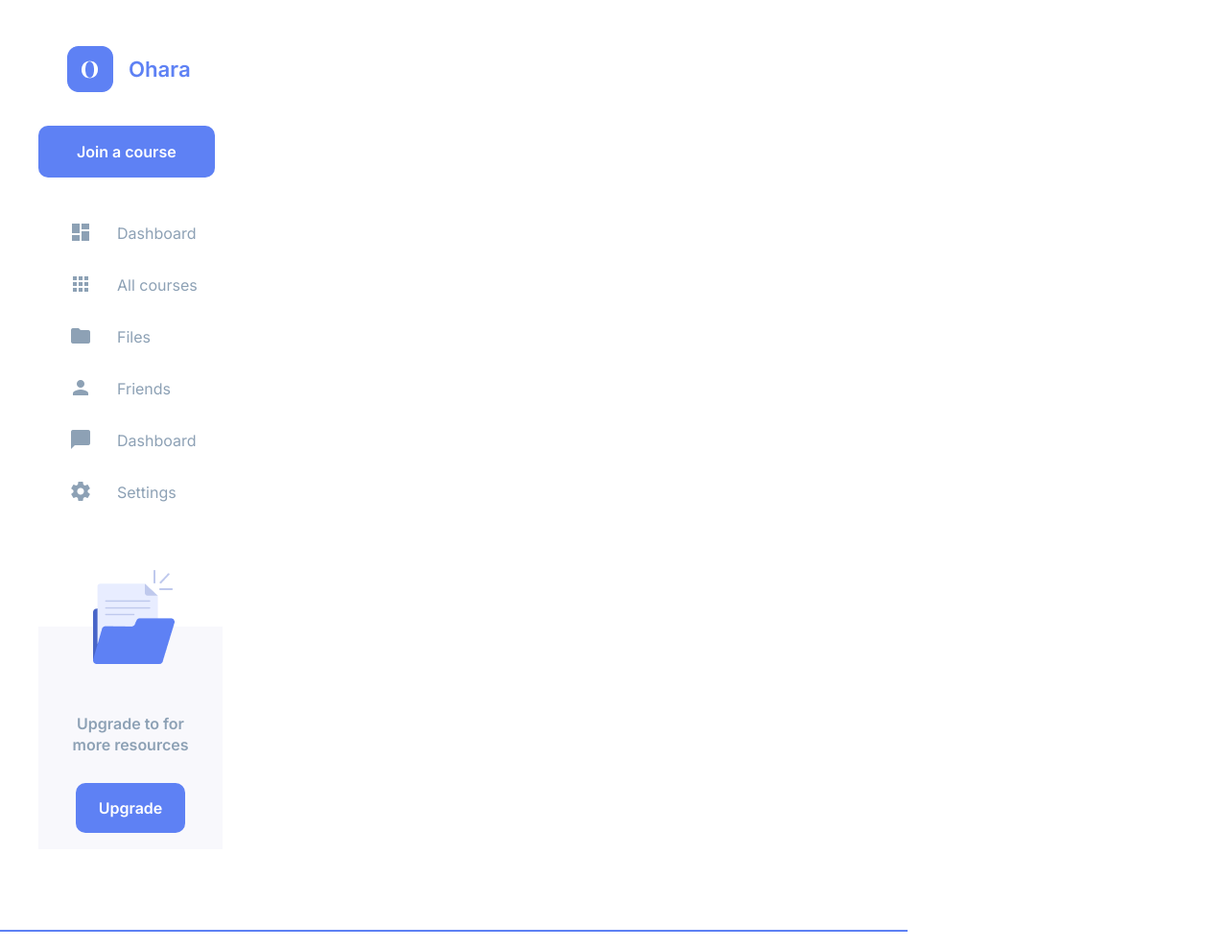
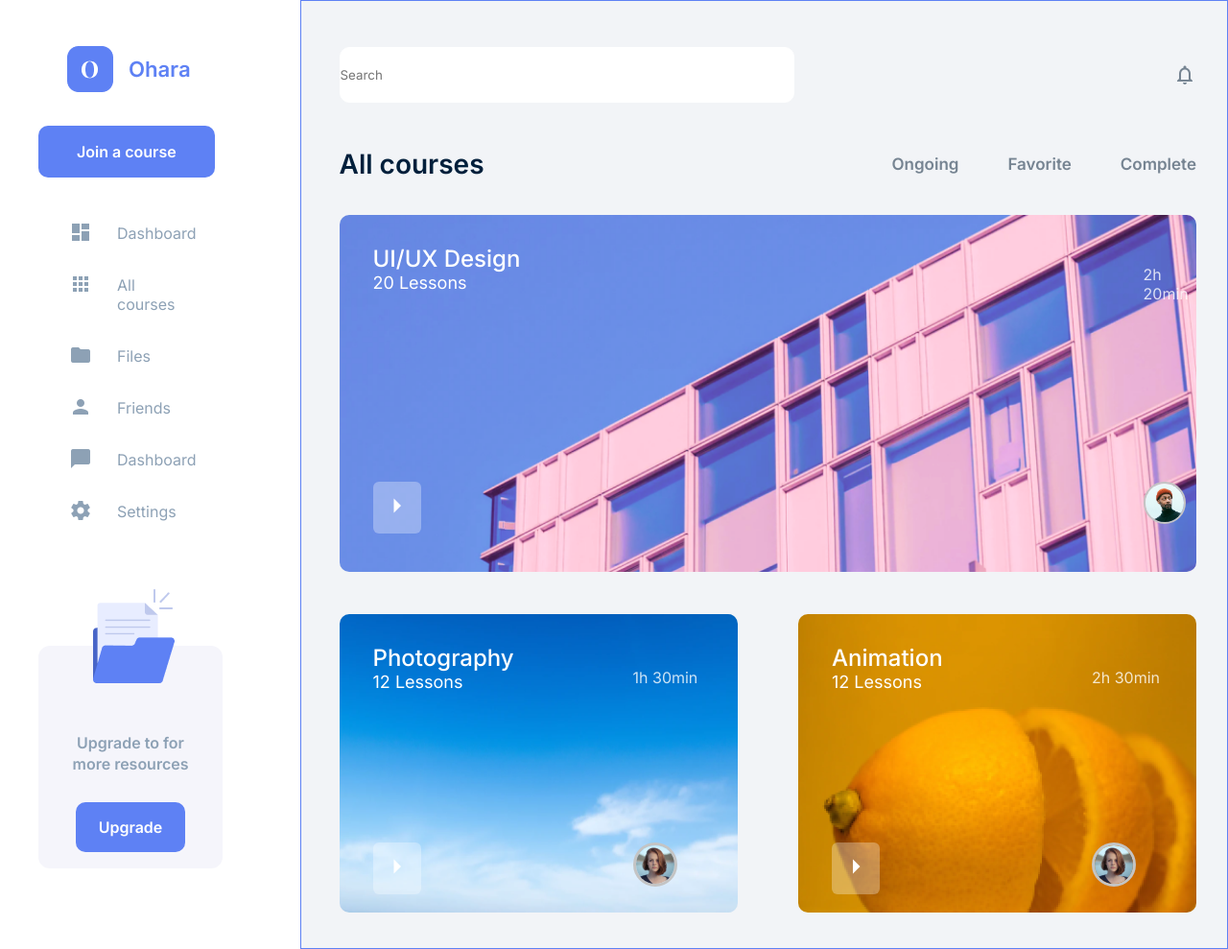
Before and after one commit to javasquezgo/primer-dashborad, a plain HTML site: page index.html in a window 1280 px wide. Shown: the whole page at 96% size. Drawn offline with Linux system fonts and the light colour scheme.

Commit message:
Se termino la parte de en medio del dashboard

```diff
--- a/css/style.css
+++ b/css/style.css
@@ -4,6 +4,10 @@
   margin: 0;
   padding: 0;
   font-family: "Inter", sans-serif;
+}
+
+body {
+  display: flex;
 }
 
 .aside-left {
@@ -62,7 +66,8 @@
 .left-aside-upgrade {
   width: 192px;
   height: 232px;
-  background-color: #f5f5fbaf;
+  border-radius: 12px;
+  background-color: #f5f5fb;
   margin: 113px 40px 84px 40px;
   text-align: center;
   position: relative;
@@ -99,7 +104,173 @@
   color: #fff;
 }
 
-.main{
-    width: 944px;
-    border: 1px solid #5e81f4;
+.main {
+  width: 944px;
+  border: 1px solid #5e81f4;
+  background-color: #f2f4f7;
+  padding: 48px 32px 0 40px;
 }
+
+.main-searchbar {
+  display: flex;
+  align-items: center;
+  justify-content: space-between;
+}
+
+.main-searchbar__input {
+  width: 472px;
+  height: 56px;
+  border-radius: 10px;
+  border: 1px solid #fff;
+}
+
+#main-searchbar-bell {
+  color: #768492;
+}
+
+.main-courses {
+  display: flex;
+  align-items: center;
+  justify-content: space-between;
+  margin-top: 47px;
+}
+
+.main-courses__h1 {
+  font-weight: 600;
+  font-size: 28px;
+  color: #011f3b;
+}
+
+.main-courses__ul {
+  list-style: none;
+  display: flex;
+}
+
+.main-courses__li {
+  margin-left: 51px;
+}
+
+.main-course__a {
+  text-decoration: none;
+}
+
+.main-course__span {
+  font-weight: 600;
+  font-size: 17px;
+  color: #768492;
+}
+
+.main-course__span:hover {
+  color: #5e81f4;
+  border-bottom: 3px solid #5e81f4;
+}
+
+.main-image {
+  margin-top: 36px;
+  position: relative;
+}
+
+.main-image__img {
+  width: 100%;
+  border-radius: 10px;
+}
+
+.main-image-lesson {
+  color: #fff;
+}
+
+.main-image-lesson {
+  position: absolute;
+  top: 31px;
+  left: 35px;
+}
+
+.main-image-lesson__strong {
+  font-weight: 500;
+  font-size: 24px;
+  line-height: 29px;
+}
+
+.main-image-lesson__small {
+  font-weight: 400;
+  font-size: 18px;
+}
+
+.main-image__a {
+  position: absolute;
+  top: 278px;
+  left: 35px;
+  padding: 7px 7px;
+  background-color: rgba(255, 255, 255, 0.3);
+  border-radius: 6px;
+  text-decoration: none;
+}
+
+#icon-east {
+  color: #fff;
+  font-size: 36px;
+}
+
+.main-image-time{
+  position: absolute;
+  font-weight: 400;
+  font-size: 16px;
+  color: rgba(255, 255, 255, 0.8);
+  top: 52px;
+  left: 838px;
+}
+
+.main-image-customer{
+  position: absolute;
+  width: 40px;
+  height: 40px;
+  border-radius: 50%;
+  border: 2px solid #C4C4C4;
+  left: 838px;
+  top: 278px;
+}
+
+.main-bottom{
+  display: flex;
+  justify-content: space-between;
+  margin-top: 40px;
+}
+
+.main-bottom-class{
+  position: relative;
+}
+
+.main-bottom-class__img{
+  width: 415px;
+  height: 311px;
+  border-radius: 10px;
+}
+
+.main-bottom-class-time{
+  position: absolute;
+  font-weight: 400;
+  font-size: 16px;
+  color: rgba(255, 255, 255, 0.8);
+  top: 56px;
+  left: 306px;
+}
+
+.main-bottom-class__a{
+  position: absolute;
+  top: 238px;
+  left: 35px;
+  padding: 7px 7px;
+  background-color: rgba(255, 255, 255, 0.3);
+  border-radius: 6px;
+  text-decoration: none;
+}
+
+.main-bottom__img{
+  position: absolute;
+  height: 40px;
+  width: 40px;
+  border: 3px solid #C4C4C4;
+  border-radius: 50%;
+  top: 238px;
+  left: 306px;
+}
--- a/index.html
+++ b/index.html
@@ -50,6 +50,51 @@
     </aside>
 
     <main class="main">
+        <div class="main-searchbar">
+            <input type="text" class="main-searchbar__input" placeholder="Search">
+            <span class="material-icons" id="main-searchbar-bell">notifications_none</span>
+        </div>
+
+        <div class="main-courses">
+            <h1 class="main-courses__h1">All courses</h1>
+            <ul class="main-courses__ul">
+                <li class="main-courses__li"><a href="#" class="main-course__a"><span
+                            class="main-course__span">Ongoing</span></a></li>
+                <li class="main-courses__li"><a href="#" class="main-course__a"><span
+                            class="main-course__span">Favorite</span></a></li>
+                <li class="main-courses__li"><a href="#" class="main-course__a"><span
+                            class="main-course__span">Complete</span></a></li>
+            </ul>
+        </div>
+
+        <div class="main-image">
+            <img src="./image/imagen-central.png" alt="imageb-central" class="main-image__img">
+            <p class="main-image-lesson"><strong class="main-image-lesson__strong">UI/UX Design</strong><br>
+                <small class="main-image-lesson__small">20 Lessons</small></p>
+            <a href="#" class="main-image__a"><span class="material-icons" id="icon-east">arrow_right</span></a>
+            <p class="main-image-time">2h 20min</p>
+            <img src="./image/customer.png" alt="Cliente" class="main-image-customer">
+        </div>
+
+        <div class="main-bottom">
+            <div class="main-bottom-class">
+                <img src="./image/left-div.png" alt="Cielo" class="main-bottom-class__img">
+                <p class="main-image-lesson"><strong class="main-image-lesson__strong">Photography</strong><br>
+                <small class="main-image-lesson__small">12 Lessons</small></p>
+                <p class="main-bottom-class-time">1h 30min</p>
+                <a href="#" class="main-bottom-class__a"><span class="material-icons" id="icon-east">arrow_right</span></a>
+                <img src="./image/customer2.png" alt="Customer 2" class="main-bottom__img">
+            </div>
+
+            <div class="main-bottom-class">
+                <img src="./image/right-div.png" alt="Cielo" class="main-bottom-class__img">
+                <p class="main-image-lesson"><strong class="main-image-lesson__strong">Animation</strong><br>
+                <small class="main-image-lesson__small">12 Lessons</small></p>
+                <p class="main-bottom-class-time">2h 30min</p>
+                <a href="#" class="main-bottom-class__a"><span class="material-icons" id="icon-east">arrow_right</span></a>
+                <img src="./image/customer2.png" alt="Customer 2" class="main-bottom__img">
+            </div>
+        </div>
 
     </main>
 </body>
```
Also changed, not shown: image/customer.png (added), image/customer2.png (added), image/imagen-central.png (added), image/left-div.png (added), image/left.png (added), image/right-div.png (added).
